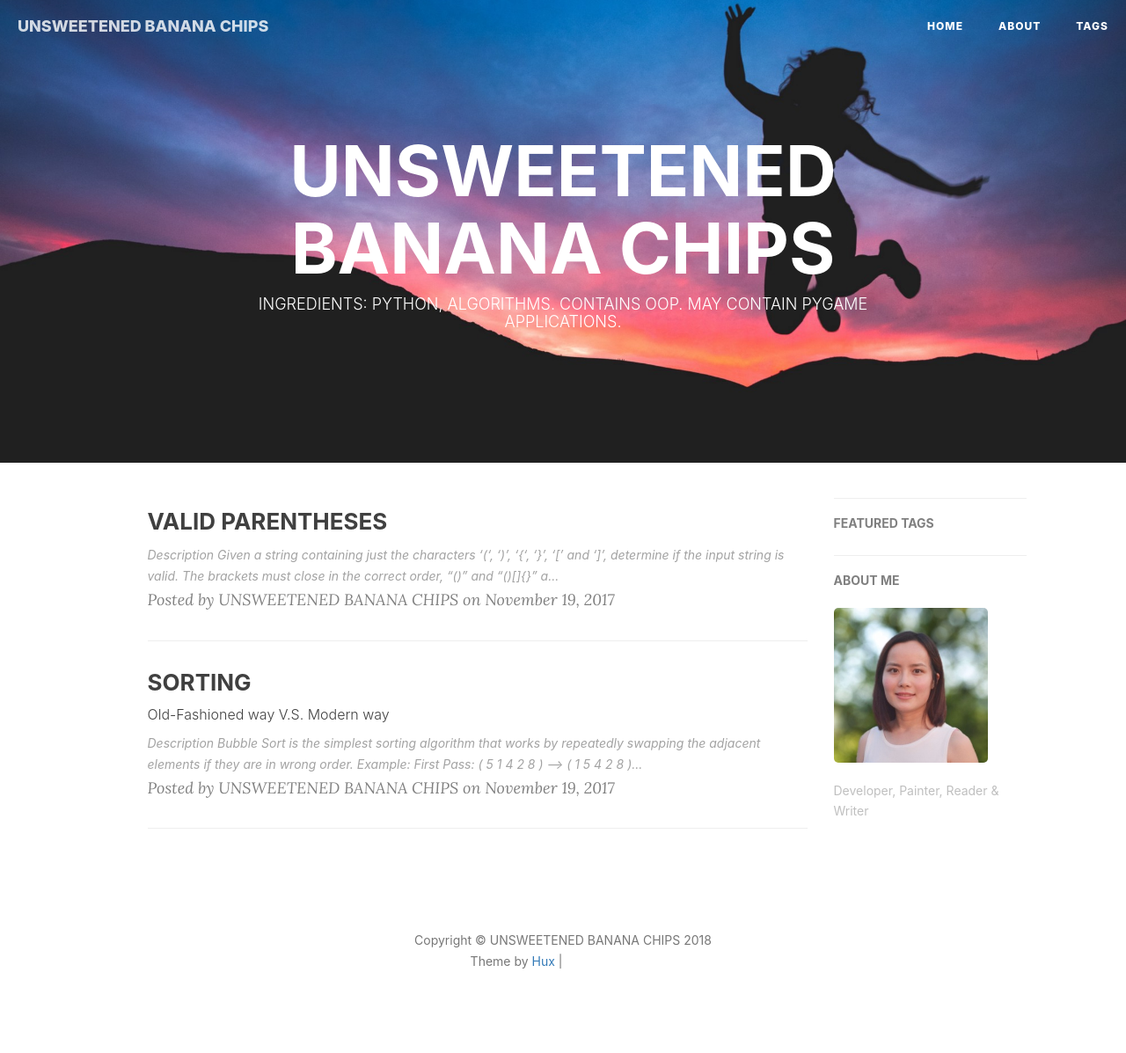
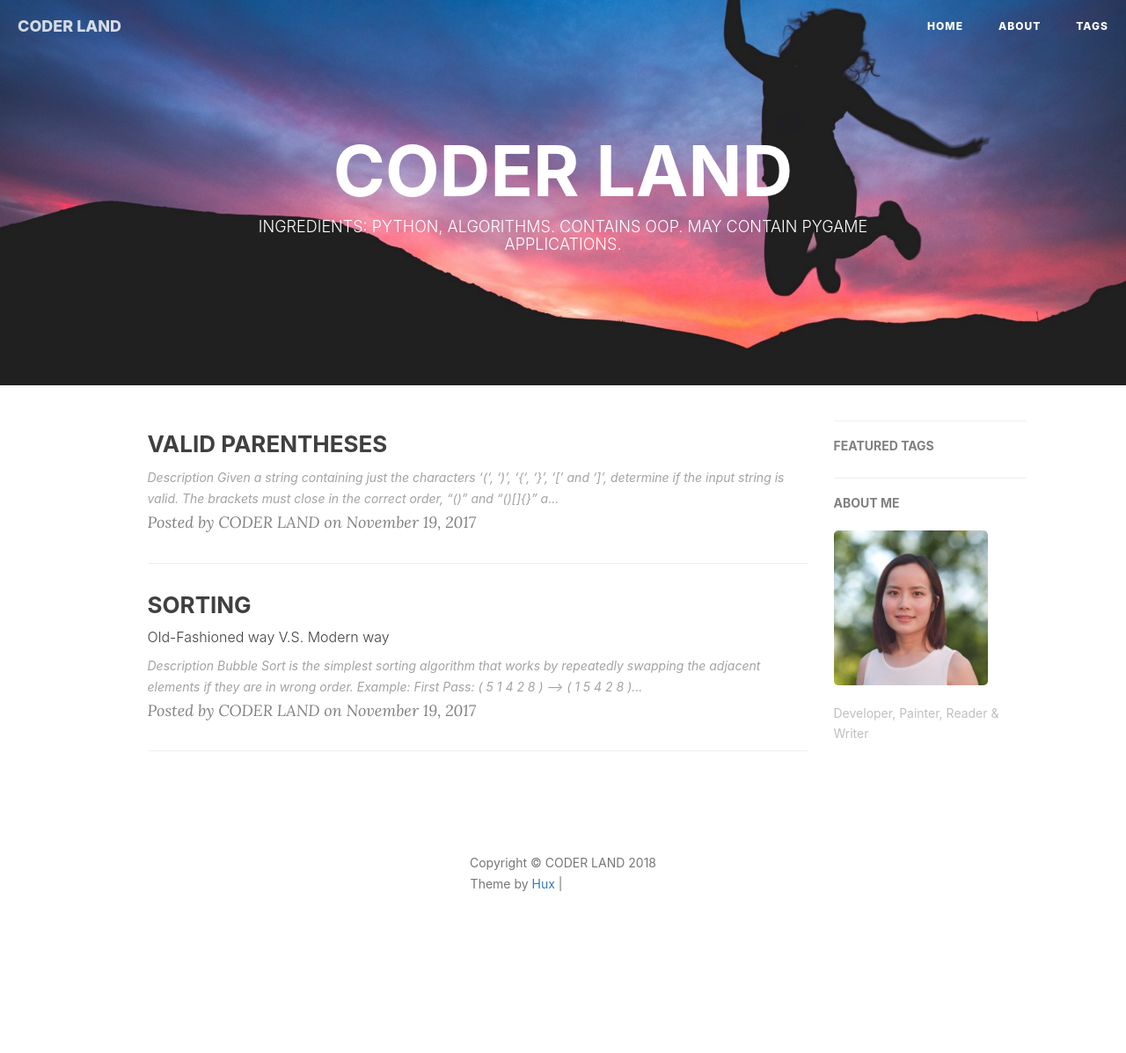
Before and after one commit to flowero/flowero1, a Jekyll site: the page built from index.html, in a window 1280 px wide. Shown: the whole page at 88% size. Built offline with Jekyll 4.4.1, drawn with Linux system fonts in a browser that asks for light colours; the list of posts is cut into pages by our own code; comment, search, counter and statistics services are not loaded; after the commit the page ends 1109 px from its top, so only the background shows below that; grey boxes are pictures that could not be loaded.

Commit message:
WHY DO SHOW UP 16 WITH ONLY ONE CHANGE........

```diff
--- a/_config.yml
+++ b/_config.yml
@@ -1,5 +1,5 @@
 # Site settings
-title: UNSWEETENED BANANA CHIPS
+title: CODER LAND
 header-img: img/home-bg.jpeg
 email: rubingkuo@gmail.com
 description: "description"
```
